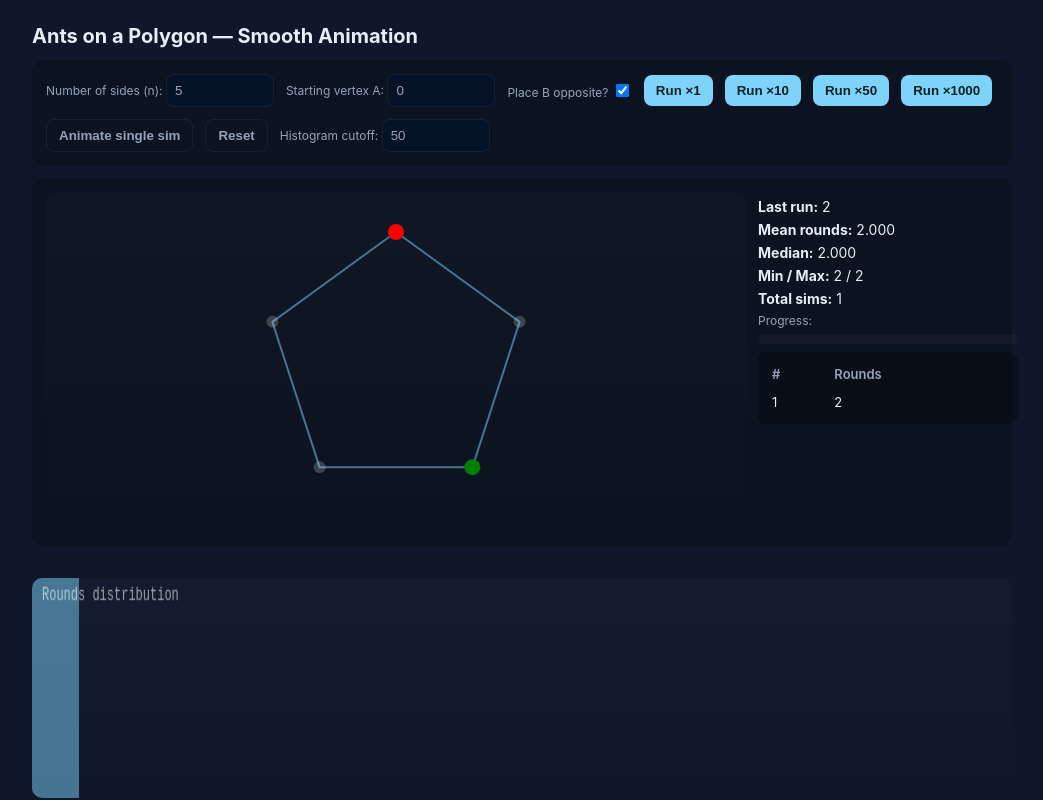
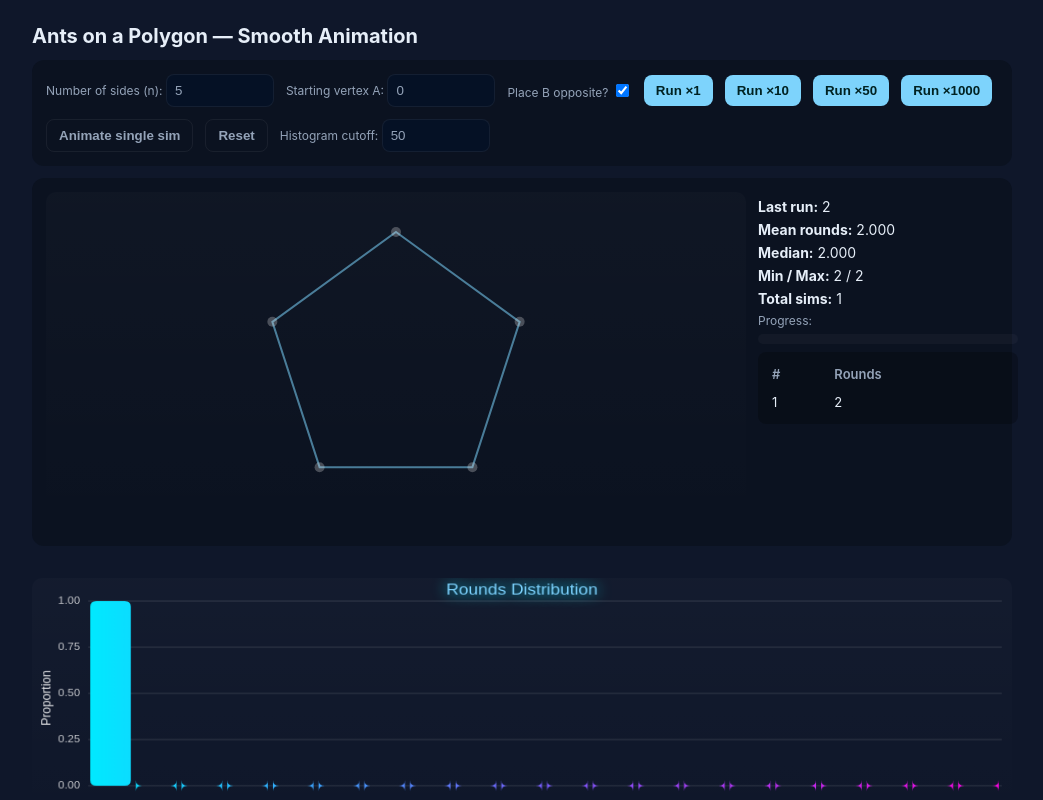
Before and after one commit to pcox44/ants, a plain HTML site: page index.html in a window 1280 px wide. Both pictures are taken after a click on the button "Run ×1". Shown: the top 800 px of the page, without its empty margins (118-1161 px from the left). Drawn offline with nearby package versions, Linux system fonts and the light colour scheme.

Commit message:
Update index.html

```diff
--- a/index.html
+++ b/index.html
@@ -30,17 +30,19 @@ canvas{background:linear-gradient(180deg, rgba(255,255,255,0.02), transparent);b
 table{width:100%;border-collapse:collapse}
 th,td{padding:6px;text-align:left;font-size:13px}
 th{color:var(--muted);font-weight:600}
-#histogram{width:100%;height:220px;margin-top:20px}
+
+#histogram{width:100%;height:240px;margin-top:20px;border-radius:10px;}
 </style>
-<!-- MathJax for LaTeX rendering -->
+
+<!-- MathJax -->
 <script src="https://polyfill.io/v3/polyfill.min.js?features=es6"></script>
 <script id="MathJax-script" async
-  src="https://cdn.jsdelivr.net/npm/mathjax@3/es5/tex-mml-chtml.js">
-</script>
+  src="https://cdn.jsdelivr.net/npm/mathjax@3/es5/tex-mml-chtml.js"></script>
 </head>
 <body>
 <div class="container">
 <h1>Ants on a Polygon — Smooth Animation</h1>
+
 <div class="card controls">
 <label class="small">Number of sides (n): <input id="nSides" type="number" min="3" value="5"></label>
 <label class="small">Starting vertex A: <input id="startA" type="number" min="0" value="0"></label>
@@ -56,6 +58,7 @@ th{color:var(--muted);font-weight:600}
 
 <div class="card" id="canvasWrap">
 <canvas id="polyCanvas" width="580" height="340"></canvas>
+
 <div class="results">
 <div class="stat"><strong>Last run:</strong> <span id="lastRun">—</span></div>
 <div class="stat"><strong>Mean rounds:</strong> <span id="mean">—</span></div>
@@ -64,6 +67,7 @@ th{color:var(--muted);font-weight:600}
 <div class="stat"><strong>Total sims:</strong> <span id="total">0</span></div>
 <div class="stat small">Progress:</div>
 <div class="progress"><i id="progressBar"></i></div>
+
 <div class="history" id="history">
 <table><thead><tr><th>#</th><th>Rounds</th></tr></thead><tbody id="histBody"></tbody></table>
 </div>
@@ -72,129 +76,338 @@ th{color:var(--muted);font-weight:600}
 
 <canvas id="histogram"></canvas>
 
-<div class="footer small">
-<p><strong>Theoretical Expectation:</strong></p>
-<p>
-For a polygon with \( n \) sides, the expected number of rounds
-until two ants starting on opposite vertices meet is:
-</p>
-<p style="text-align:center; font-size:14px;">
-\[
-  E[T] =
-  \begin{cases}
-    \dfrac{n^2}{4}, & \text{if } n \text{ is even} \\
-    \dfrac{n^2 - 1}{4}, & \text{if } n \text{ is odd}
-  \end{cases}
-\]
-</p>
-<p>
-Two ants start on opposite (or nearly opposite) vertices. Each round,
-they flip a coin to move one vertex clockwise (heads) or
-counterclockwise (tails). They meet when they land on the same vertex
-or cross an edge.
-</p>
-</div>
-</div>
+
+
 
 <script>
+/* -------------------- Utility -------------------- */
 const $ = id => document.getElementById(id);
-const canvas = $('polyCanvas'); const ctx = canvas.getContext('2d');
-const histCanvas = $('histogram'); const hctx = histCanvas.getContext('2d');
-let cumulativeResults=[];
+const canvas = $('polyCanvas');
+const ctx = canvas.getContext('2d');
+const histCanvas = $('histogram');
+const hctx = histCanvas.getContext('2d');
+
+let cumulativeResults = [];
 
 function mod(a,m){return ((a % m)+m)%m;}
-function oppositeIndex(n, a){return n%2===0? mod(a+n/2,n):mod(a+Math.floor(n/2),n);}
-function runOne(n,a,b){let rounds=0;if(a===b)return 0;while(true){rounds++;const aMove=Math.random()<0.5?1:-1;const bMove=Math.random()<0.5?1:-1;const aNew=mod(a+aMove,n);const bNew=mod(b+bMove,n);if(aNew===bNew || (aNew===b && bNew===a)) return rounds;a=aNew;b=bNew;}}
+function oppositeIndex(n,a){return n%2===0? mod(a+n/2,n):mod(a+Math.floor(n/2),n);}
+
+function runOne(n,a,b){
+  let rounds=0;
+  while(true){
+    rounds++;
+
+    const aMove = Math.random()<0.5?1:-1;
+    const bMove = Math.random()<0.5?1:-1;
+
+    const newA = mod(a+aMove,n);
+    const newB = mod(b+bMove,n);
+
+    // Meet if same vertex or crossed
+    if(newA===newB || (newA===b && newB===a)) return rounds;
+
+    a=newA; b=newB;
+  }
+}
+
 function mean(a){return a.reduce((s,x)=>s+x,0)/a.length;}
-function median(a){const s=[...a].sort((x,y)=>x-y);const m=Math.floor(s.length/2);return s.length%2?s[m]:(s[m-1]+s[m])/2;}
+function median(a){
+  const s=[...a].sort((x,y)=>x-y);
+  const m=Math.floor(s.length/2);
+  return s.length%2? s[m] : (s[m-1]+s[m])/2;
+}
+
+/* -------------------- Drawing -------------------- */
+function drawPolygon(n,a,b,antsPos){
+  const W=canvas.width,H=canvas.height;
+  ctx.clearRect(0,0,W,H);
+
+  const cx=W/2, cy=H/2, R=Math.min(W,H)/2-40;
+  const verts=[];
+
+  for(let i=0;i<n;i++){
+    const θ=-Math.PI/2 + i*(2*Math.PI/n);
+    verts.push([cx+R*Math.cos(θ), cy+R*Math.sin(θ)]);
+  }
+
+  // Edges
+  ctx.beginPath();
+  for(let i=0;i<n;i++){
+    const [x,y]=verts[i];
+    if(i===0) ctx.moveTo(x,y);
+    else ctx.lineTo(x,y);
+  }
+  ctx.closePath();
+  ctx.strokeStyle='rgba(125,211,252,0.55)';
+  ctx.lineWidth=2;
+  ctx.stroke();
+
+  // Vertices
+  for(let i=0;i<n;i++){
+    const [x,y]=verts[i];
+    ctx.beginPath();
+    ctx.arc(x,y,5,0,Math.PI*2);
+    ctx.fillStyle='rgba(255,255,255,0.25)';
+    ctx.fill();
+  }
+
+  if(!antsPos) return;
+
+  const interp=(p,q,t)=>[p[0]+(q[0]-p[0])*t, p[1]+(q[1]-p[1])*t];
+
+  function drawAnt(color, triple){
+    const [vStart, vEnd, prog] = triple;
+    const pos = interp(verts[vStart], verts[vEnd], prog);
+    ctx.beginPath();
+    ctx.arc(pos[0],pos[1],8,0,Math.PI*2);
+    ctx.fillStyle=color;
+    ctx.fill();
+  }
+
+  drawAnt('red', antsPos[0]);
+  drawAnt('lime', antsPos[1]);
+}
+
+/* -------------------- Histogram -------------------- */
+function drawHistogram(data) {
+  const cutoff = parseInt($('cutoff').value) || 50;
+
+  // Make the histogram canvas automatically a bit wider
+  const parentW = histCanvas.parentElement.clientWidth;
+  const W = histCanvas.width = Math.max(760, parentW - 20);
+  const H = histCanvas.height = 260;
+
+  hctx.clearRect(0, 0, W, H);
+  if (!data.length) return;
+
+  const bins = 20;
+  const binWidth = cutoff / bins;
+
+  // Count frequencies normally and ignore overflow
+  const freq = new Array(bins).fill(0);
+
+  for (const v of data) {
+    if (v <= cutoff) {
+      const idx = Math.min(bins - 1, Math.floor(v / binWidth));
+      freq[idx]++;
+    }
+  }
+
+  const total = data.length;
+  const proportions = freq.map(f => f / total);
+  const maxProp = Math.max(...proportions);
+
+  const leftPadding = 55;  // space for y-axis labels
+  const bottomPadding = 35;
+  const topPadding = 25;
+
+  const usableHeight = H - bottomPadding - topPadding;
+  const usableWidth = W - leftPadding - 10;
+
+  // --- Background grid ---
+  hctx.strokeStyle = 'rgba(255,255,255,0.10)';
+  hctx.lineWidth = 1.5;
+  for (let p = 0; p <= 1; p += 0.25) {
+    const y = topPadding + usableHeight * (1 - p);
+    hctx.beginPath();
+    hctx.moveTo(leftPadding, y);
+    hctx.lineTo(W - 10, y);
+    hctx.stroke();
+
+    // y-axis label
+    hctx.fillStyle = 'rgba(255,255,255,0.75)';
+    hctx.font = '11px sans-serif';
+    hctx.textAlign = 'right';
+    hctx.fillText(p.toFixed(2), leftPadding - 8, y + 3);
+  }
+
+  // --- Neon gradient for bars ---
+  const gradient = hctx.createLinearGradient(leftPadding, 0, W, 0);
+  gradient.addColorStop(0.0, '#00eaff');
+  gradient.addColorStop(0.5, '#7b5bff');
+  gradient.addColorStop(1.0, '#ff00e0');
+
+  const barWidth = usableWidth / bins - 5;
+
+  // --- Draw bars ---
+  for (let i = 0; i < bins; i++) {
+    const p = proportions[i];
+    const barH = (p / maxProp) * usableHeight;
+    const x = leftPadding + i * (usableWidth / bins) + 2;
+    const y = topPadding + usableHeight - barH;
+
+    hctx.fillStyle = gradient;
+
+    // Rounded rectangle bars
+    const r = 6;
+    hctx.beginPath();
+    hctx.moveTo(x + r, y);
+    hctx.lineTo(x + barWidth - r, y);
+    hctx.quadraticCurveTo(x + barWidth, y, x + barWidth, y + r);
+    hctx.lineTo(x + barWidth, y + barH - r);
+    hctx.quadraticCurveTo(x + barWidth, y + barH, x + barWidth - r, y + barH);
+    hctx.lineTo(x + r, y + barH);
+    hctx.quadraticCurveTo(x, y + barH, x, y + barH - r);
+    hctx.lineTo(x, y + r);
+    hctx.quadraticCurveTo(x, y, x + r, y);
+    hctx.fill();
+  }
+
+  // --- X-axis ticks and labels ---
+  hctx.fillStyle = 'rgba(255,255,255,0.85)';
+  hctx.font = '11px sans-serif';
+  hctx.textAlign = 'center';
+
+  for (let i = 0; i <= bins; i += 2) {
+    const x = leftPadding + (usableWidth * (i / bins));
+    const value = Math.round(i * binWidth);
+    hctx.fillText(value, x, H - 10);
+  }
+
+  // --- Axis labels ---
+  // X-axis: Rounds
+  hctx.fillStyle = 'rgba(255,255,255,0.9)';
+  hctx.font = '13px sans-serif';
+  hctx.textAlign = 'center';
+  hctx.fillText("Rounds", leftPadding + usableWidth / 2, H - 5);
+
+  // Y-axis: Proportion
+  hctx.save();
+  hctx.translate(18, H / 2);
+  hctx.rotate(-Math.PI / 2);
+  hctx.fillText("Proportion", 0, 0);
+  hctx.restore();
+
+  // --- Title ---
+  hctx.fillStyle = '#7dd3ff';
+  hctx.font = '17px sans-serif';
+  hctx.textAlign = 'center';
+  hctx.shadowColor = '#00eaff';
+  hctx.shadowBlur = 15;
+  hctx.fillText("Rounds Distribution", W / 2, 18);
+  hctx.shadowBlur = 0;
+}
+
+
+/* -------------------- Stats Panel -------------------- */
 function updateStats(results){
-  $('lastRun').textContent=results.at(-1)||'—';
-  $('mean').textContent=results.length?mean(results).toFixed(3):'—';
-  $('median').textContent=results.length?median(results).toFixed(3):'—';
-  if(results.length) $('minmax').textContent=Math.min(...results)+' / '+Math.max(...results);
-  $('total').textContent=results.length;
-  const body=$('histBody');body.innerHTML='';
-  const start=Math.max(0,results.length-200);
-  for(let i=start;i<results.length;i++){const tr=document.createElement('tr');tr.innerHTML=`<td>${i+1}</td><td>${results[i]}</td>`;body.appendChild(tr);}
+  $('lastRun').textContent = results.at(-1) ?? '—';
+  $('mean').textContent = results.length ? mean(results).toFixed(3) : '—';
+  $('median').textContent = results.length ? median(results).toFixed(3) : '—';
+  $('minmax').textContent = results.length ? `${Math.min(...results)} / ${Math.max(...results)}` : '—';
+  $('total').textContent = results.length;
+
+  const tbody=$('histBody');
+  tbody.innerHTML='';
+  const start=Math.max(0, results.length-200);
+
+  for(let i=start;i<results.length;i++){
+    const tr=document.createElement('tr');
+    tr.innerHTML=`<td>${i+1}</td><td>${results[i]}</td>`;
+    tbody.appendChild(tr);
+  }
+
   drawHistogram(results);
 }
 
-function drawPolygon(n,a,b,antsPos){
-  const W=canvas.width,H=canvas.height;ctx.clearRect(0,0,W,H);
-  const cx=W/2,cy=H/2,R=Math.min(W,H)/2-40;
-  const verts=[];for(let i=0;i<n;i++){const θ=-Math.PI/2+i*(2*Math.PI/n);verts.push([cx+R*Math.cos(θ),cy+R*Math.sin(θ)]);}
-  ctx.beginPath();for(let i=0;i<n;i++){const [x,y]=verts[i];if(i===0)ctx.moveTo(x,y);else ctx.lineTo(x,y);}ctx.closePath();ctx.strokeStyle='rgba(125,211,252,0.5)';ctx.lineWidth=2;ctx.stroke();
-  for(let i=0;i<n;i++){const [x,y]=verts[i];ctx.beginPath();ctx.arc(x,y,6,0,Math.PI*2);ctx.fillStyle='rgba(255,255,255,0.2)';ctx.fill();}
-  if(!antsPos) antsPos=[[a,a,1],[b,b,1]];
-  const interp=(v1,v2,p)=>[v1[0]+(v2[0]-v1[0])*p,v1[1]+(v2[1]-v1[1])*p];
-  const drawAnt=(color,pos)=>{const [vStart,vEnd,p]=pos;const [x,y]=interp(verts[vStart],verts[vEnd],p);ctx.beginPath();ctx.arc(x,y,8,0,Math.PI*2);ctx.fillStyle=color;ctx.fill();}
-  drawAnt('red',antsPos[0]);
-  drawAnt('green',antsPos[1]);
-}
+/* -------------------- Animation -------------------- */
+async function animateSim(){
+  const n = parseInt($('nSides').value)||5;
+  const startA = parseInt($('startA').value)||0;
+  const startB = $('autoOpp').checked ? oppositeIndex(n,startA) : startA;
 
-function drawHistogram(data){
-  const cutoff=parseInt($('cutoff').value)||50;
-  const W=histCanvas.width=histCanvas.clientWidth||800,H=220;
-  hctx.clearRect(0,0,W,H);
-  if(!data.length)return;
-  const bins=20; const min=0,max=cutoff; const binWidth=(max-min)/bins;
-  const freq=new Array(bins).fill(0); let overflow=0;
-  for(const v of data){if(v>cutoff) overflow++; else{const idx=Math.min(bins-1,Math.floor((v-min)/binWidth));freq[idx]++;}}
-  const maxFreq=Math.max(...freq,overflow);
-  hctx.fillStyle='rgba(125,211,252,0.5)';
-  for(let i=0;i<bins;i++){const x=i*(W/bins);const h=(freq[i]/maxFreq)*H;hctx.fillRect(x,H-h,W/bins-2,h);}
-  if(overflow>0){const x=bins*(W/bins)-2;const h=(overflow/maxFreq)*H;hctx.fillStyle='rgba(255,99,71,0.5)';hctx.fillRect(x,H-h,W/bins-2,h);}
-  hctx.fillStyle='rgba(255,255,255,0.6)';hctx.font='12px monospace';hctx.fillText('Rounds distribution',10,15);
-}
+  let a=startA, b=startB;
+  let rounds=0;
 
-// --- Animate single simulation continuously ---
-async function animateSim() {
-  const n = parseInt($('nSides').value) || 5;
-  let a = parseInt($('startA').value) || 0;
-  let b = $('autoOpp').checked ? oppositeIndex(n, a) : a;
+  drawPolygon(n,a,b,[[a,a,1],[b,b,1]]);
 
-  let pos = [a, b];
-  drawPolygon(n, a, b, [ [a,a,1],[b,b,1] ]);
+  while(true){
+    rounds++;
 
-  let rounds = 0;
-  let running = true;
+    const aMove = Math.random()<0.5?1:-1;
+    const bMove = Math.random()<0.5?1:-1;
 
-  while (running) {
-    rounds++;
-    const aMove = Math.random() < 0.5 ? 1 : -1;
-    const bMove = Math.random() < 0.5 ? 1 : -1;
-    const newA = mod(pos[0] + aMove, n);
-    const newB = mod(pos[1] + bMove, n);
+    const newA = mod(a+aMove,n);
+    const newB = mod(b+bMove,n);
 
-    const steps = 15;
-    for(let s=1; s<=steps; s++){
-      drawPolygon(n, a, b, [ [pos[0], newA, s/steps], [pos[1], newB, s/steps] ]);
+    // Interpolate
+    const steps=20;
+    for(let s=1;s<=steps;s++){
+      drawPolygon(n,a,b,[
+        [a,newA,s/steps],
+        [b,newB,s/steps]
+      ]);
       await new Promise(r=>requestAnimationFrame(r));
     }
 
-    pos = [newA,newB];
-    a = newA; b = newB;
-
-    if(newA === newB || (n%2!==0 && newA === b && newB === a)){
+    // Meeting?
+    if(newA===newB || (newA===b && newB===a)){
       cumulativeResults.push(rounds);
       updateStats(cumulativeResults);
-      running = false;
+      return;
     }
+
+    a=newA; b=newB;
   }
 }
 
-// --- Button handlers ---
-$('btn1').onclick=()=>{const n=parseInt($('nSides').value),a=parseInt($('startA').value),b=$('autoOpp').checked?oppositeIndex(n,a):a; cumulativeResults.push(runOne(n,a,b));updateStats(cumulativeResults);};
-$('btn10').onclick=()=>{const n=parseInt($('nSides').value),a=parseInt($('startA').value),b=$('autoOpp').checked?oppositeIndex(n,a):a; for(let i=0;i<10;i++) cumulativeResults.push(runOne(n,a,b)); updateStats(cumulativeResults);};
-$('btn50').onclick=()=>{const n=parseInt($('nSides').value),a=parseInt($('startA').value),b=$('autoOpp').checked?oppositeIndex(n,a):a; for(let i=0;i<50;i++) cumulativeResults.push(runOne(n,a,b)); updateStats(cumulativeResults);};
-$('btn1000').onclick=()=>{const n=parseInt($('nSides').value),a=parseInt($('startA').value),b=$('autoOpp').checked?oppositeIndex(n,a):a; for(let i=0;i<1000;i++) cumulativeResults.push(runOne(n,a,b)); updateStats(cumulativeResults);};
+/* -------------------- UI -------------------- */
+$('btn1').onclick=()=>{
+  const n=parseInt($('nSides').value),a=parseInt($('startA').value),
+  b=$('autoOpp').checked?oppositeIndex(n,a):a;
+  cumulativeResults.push(runOne(n,a,b));
+  updateStats(cumulativeResults);
+};
+
+$('btn10').onclick=()=>{
+  const n=parseInt($('nSides').value),a=parseInt($('startA').value),
+  b=$('autoOpp').checked?oppositeIndex(n,a):a;
+  for(let i=0;i<10;i++) cumulativeResults.push(runOne(n,a,b));
+  updateStats(cumulativeResults);
+};
+
+$('btn50').onclick=()=>{
+  const n=parseInt($('nSides').value),a=parseInt($('startA').value),
+  b=$('autoOpp').checked?oppositeIndex(n,a):a;
+  for(let i=0;i<50;i++) cumulativeResults.push(runOne(n,a,b));
+  updateStats(cumulativeResults);
+};
+
+$('btn1000').onclick=()=>{
+  const n=parseInt($('nSides').value),a=parseInt($('startA').value),
+  b=$('autoOpp').checked?oppositeIndex(n,a):a;
+  for(let i=0;i<1000;i++) cumulativeResults.push(runOne(n,a,b));
+  updateStats(cumulativeResults);
+};
+
 $('animate').onclick=animateSim;
-$('reset').onclick=()=>{cumulativeResults=[];updateStats([]);init();};
+
+$('reset').onclick=()=>{
+  cumulativeResults=[];
+  updateStats(cumulativeResults);
+  init();
+};
+
 $('nSides').addEventListener('change',()=>{cumulativeResults=[];updateStats([]);init();});
 
-function init(){const n=parseInt($('nSides').value)||5; const a=parseInt($('startA').value)||0; const b=$('autoOpp').checked?oppositeIndex(n,a):a; drawPolygon(n,a,b);}
-window.addEventListener('resize',()=>{canvas.width=Math.min(700,Math.max(420,Math.floor(window.innerWidth*0.55)));canvas.height=340;init();});
-canvas.width=Math.min(700,Math.max(420,Math.floor(window.innerWidth*0.55)));canvas.height=340;init();
+/* -------------------- Initialization -------------------- */
+function init(){
+  const n=parseInt($('nSides').value)||5;
+  const a=parseInt($('startA').value)||0;
+  const b=$('autoOpp').checked?oppositeIndex(n,a):a;
+  drawPolygon(n,a,b);
+}
+
+window.addEventListener('resize',()=>{
+  canvas.width = Math.min(700,Math.max(420,Math.floor(window.innerWidth*0.55)));
+  canvas.height=340;
+  init();
+});
+
+canvas.width=Math.min(700,Math.max(420,Math.floor(window.innerWidth*0.55)));
+canvas.height=340;
+init();
+
 </script>
 </body>
 </html>
```
